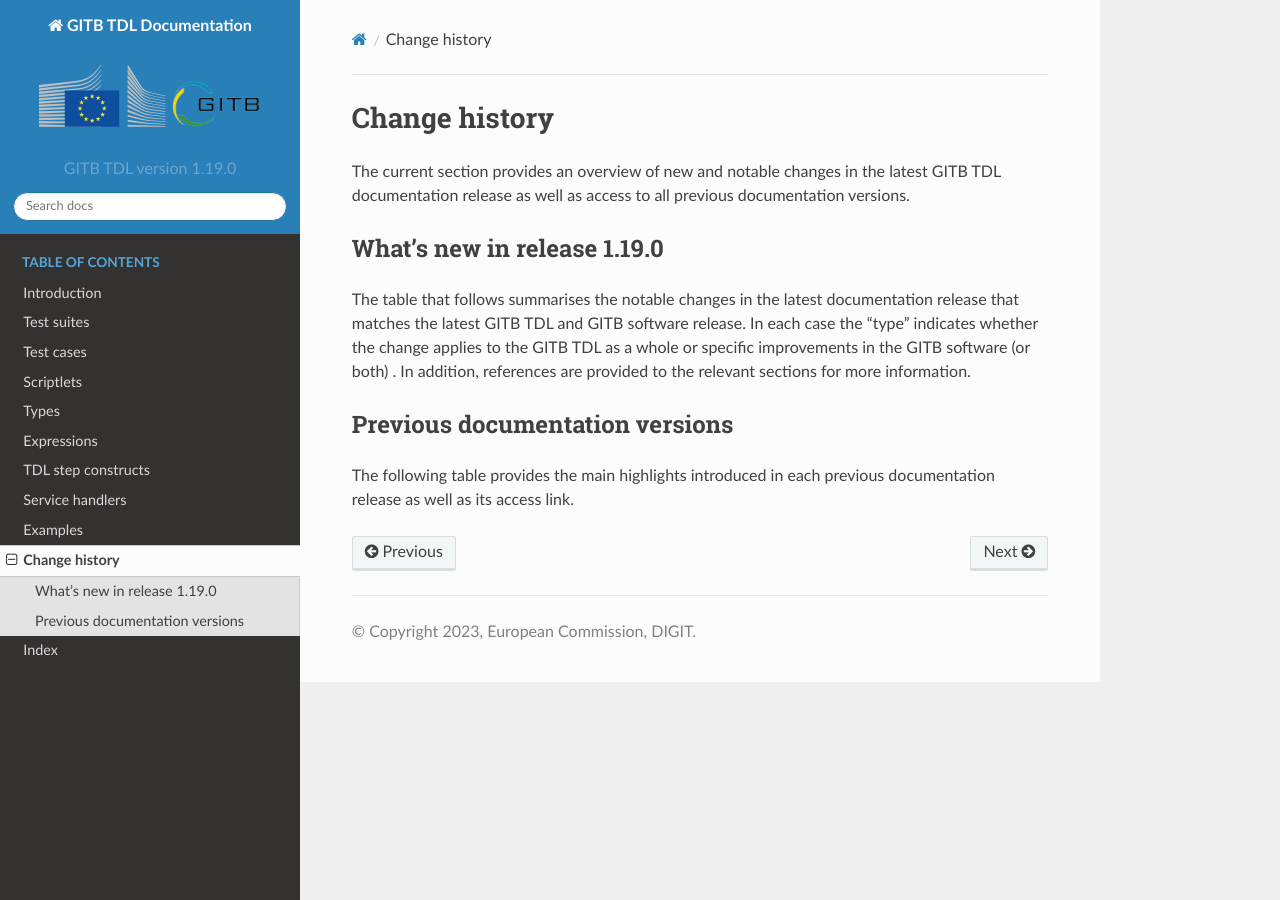
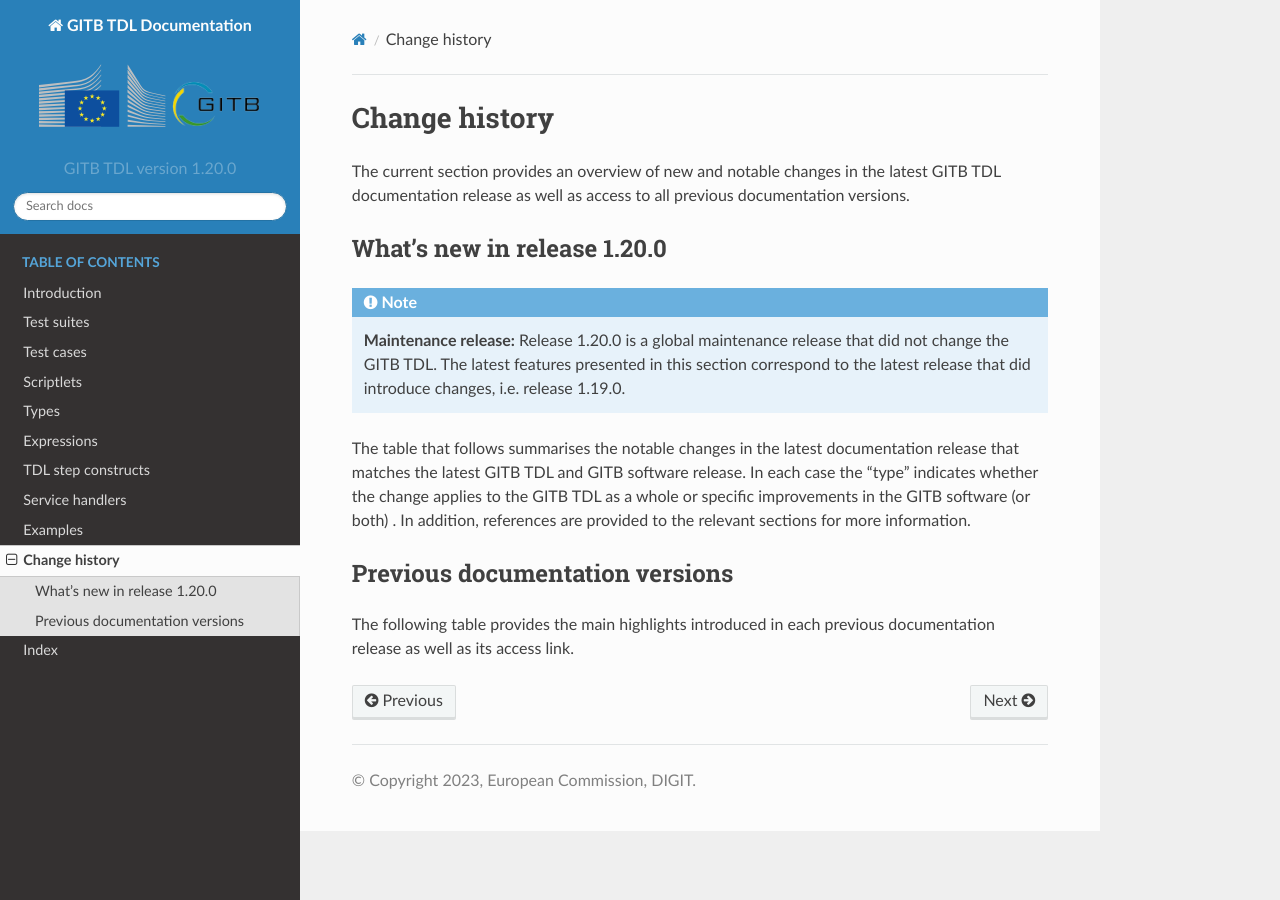
Before and after one commit to ISAITB/docs-tdl, a Sphinx documentation site: the page built from source/changelog/index.rst, in a window 1280 px wide. Built offline with Sphinx 7.4.7 and the Read the Docs theme 2.0.0, drawn with Linux system fonts in a browser that asks for light colours.

Commit message:
Updates for release 1.20.0

```diff
--- a/source/changelog/index.rst
+++ b/source/changelog/index.rst
@@ -7,8 +7,12 @@
 The current section provides an overview of new and notable changes in the latest GITB TDL documentation release
 as well as access to all previous documentation versions.
 
-What's new in release 1.19.0
+What's new in release 1.20.0
 ----------------------------
+
+.. note::
+    **Maintenance release:** Release 1.20.0 is a global maintenance release that did not change the GITB TDL. The latest features presented
+    in this section correspond to the latest release that did introduce changes, i.e. release 1.19.0.
 
 The table that follows summarises the notable changes in the latest documentation release that matches the latest
 GITB TDL and GITB software release. In each case the "type" indicates whether the change applies to the GITB TDL as
@@ -32,6 +36,7 @@
     :stub-columns: 1
     :delim: |
 
+    1.19.0| New operations for the ``CollectionUtils`` embedded processor, extensions to the ``STEP_SUCCESS``, ``STEP_STATUS`` maps to refer to steps within scriptlets.| https://www.itb.ec.europa.eu/docs/tdl/1.19.0/
     1.18.1| Maintenance release with no changes.| https://www.itb.ec.europa.eu/docs/tdl/1.18.1/
     1.18.0| New ``XmlValidator`` and ``ExpressionValidator``; updates to ``TokenGenerator``, ``SimulatedMessaging``, ``DisplayProcessor``, ``XSDValidator`` and ``SchematronValidator``; static ``if`` steps, dynamic ``hidden`` settings in scriptlets, ``SESSION`` map with test session metadata.|https://www.itb.ec.europa.eu/docs/tdl/1.18.0/
     1.17.0| Dynamic information display within scriptlets, new ``TemplateProcessor``, ``XSLTProcessor``, ``DisplayProcessor`` and ``SimulatedMessaging`` handlers, non-transactional messaging steps, upgrade to XPath 3.0.|https://www.itb.ec.europa.eu/docs/tdl/1.17.0/
--- a/source/conf.py
+++ b/source/conf.py
@@ -24,9 +24,9 @@
 author = 'European Commission, DIGIT'
 
 # The short X.Y version
-version = 'GITB TDL version 1.19.0'
+version = 'GITB TDL version 1.20.0'
 # The full version, including alpha/beta/rc tags
-release = 'GITB TDL version 1.19.0'
+release = 'GITB TDL version 1.20.0'
 
 html_show_sourcelink = False
 html_show_sphinx = False
```
